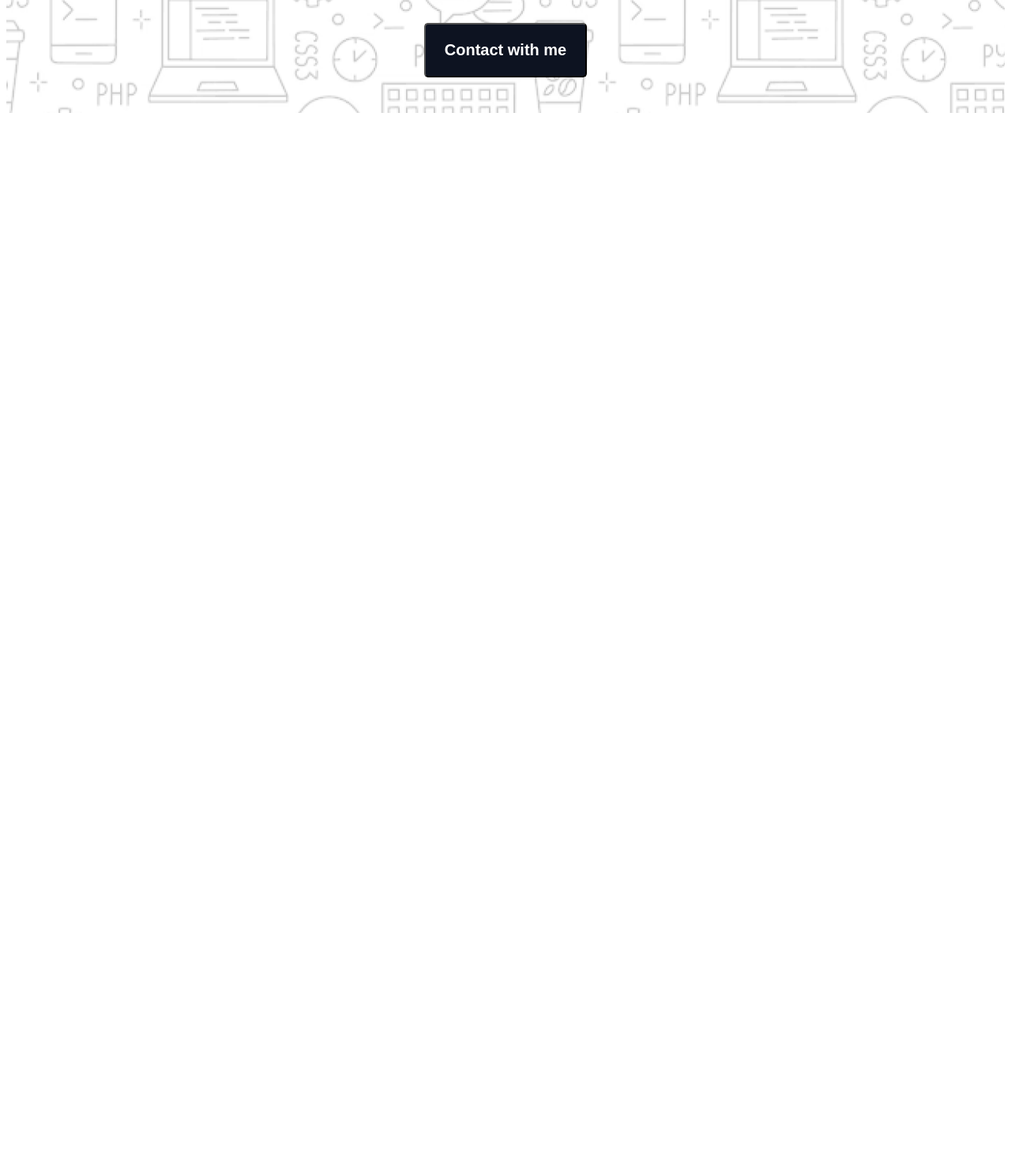
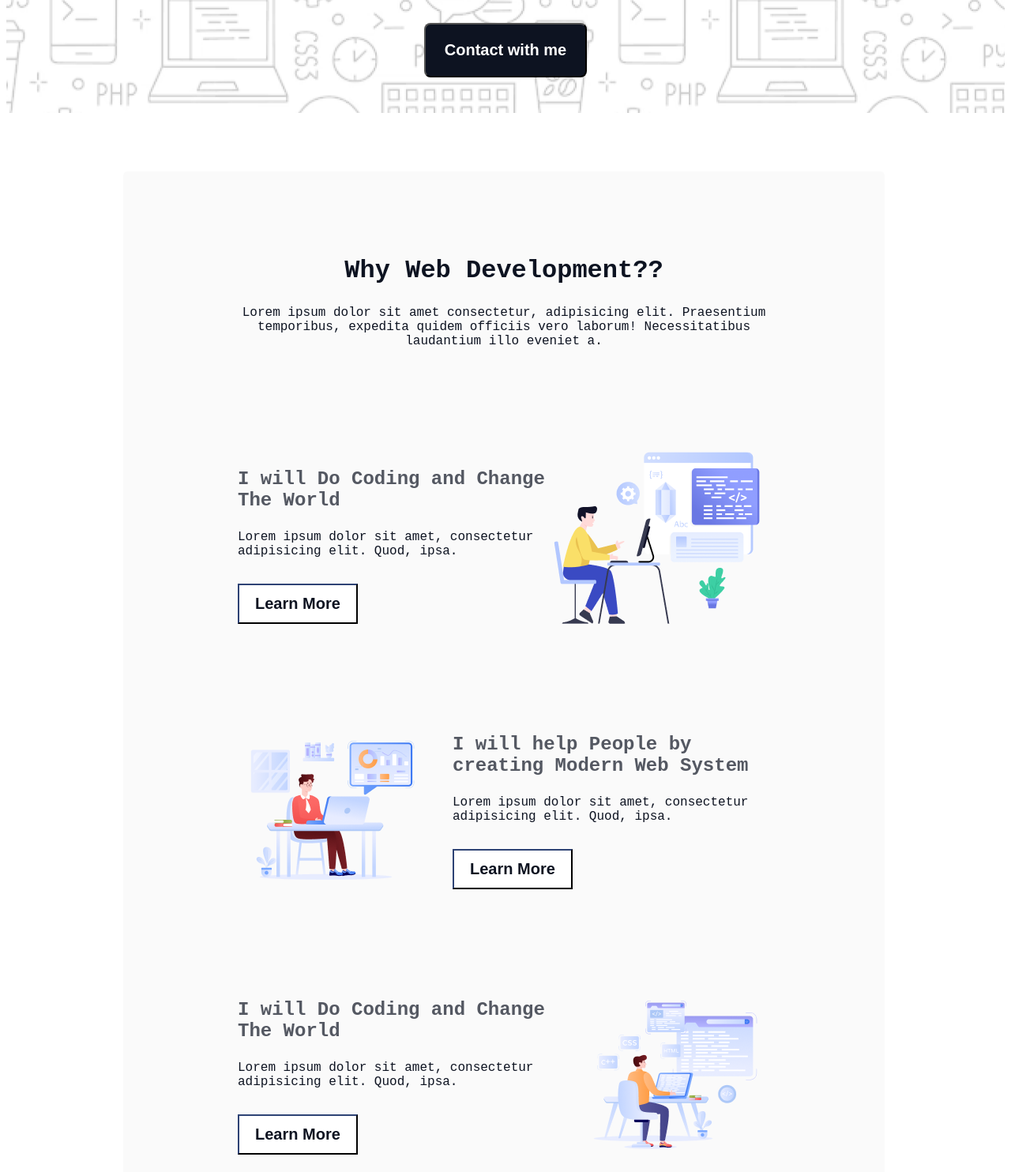
Before and after one commit to mehenika/first-assignment, a plain HTML site: page index.html in a window 1280 px wide. Shown: the part 501-1985 px from the top of the page at 79% size. Before the commit the page ends 800 px from the top, so only its background shows below. Drawn offline with Linux system fonts and the light colour scheme; a web font is replaced by a local one.

Commit message:
added Why Web Development frame

```diff
--- a/index.html
+++ b/index.html
@@ -1,11 +1,13 @@
 <!DOCTYPE html>
 <html lang="en">
+
 <head>
     <meta charset="UTF-8">
     <meta name="viewport" content="width=device-width, initial-scale=1.0">
     <title>First Assignment</title>
     <link rel="stylesheet" href="styles/style.css">
 </head>
+
 <body class="azeret-mono-normal">
     <header class="header">
         <nav>
@@ -15,18 +17,52 @@
             <div class="banner-pic-with-content">
                 <img class="banner-profile-pic" src="assets/Group.png" alt="Developer in front of his laptop">
                 <div class="banner-content">
-                    <h1 class="banner-title title-color">"In the near future, I hope to become a Developer."</h1>
-                    <p class="banner-description">Lorem ipsum dolor sit amet consectetur, adipisicing elit. Praesentium temporibus, expedita quidem officiis vero laborum! Necessitatibus laudantium illo eveniet a.</p>
-                        <button class="btn-contact">Contact with me</button>
+                    <h1 class="banner-title title">"In the near future, I hope to become a Developer."</h1>
+                    <p class="common-description">Lorem ipsum dolor sit amet consectetur, adipisicing elit. Praesentium
+                        temporibus, expedita quidem officiis vero laborum! Necessitatibus laudantium illo eveniet a.</p>
+                    <button class="btn-contact">Contact with me</button>
                 </div>
             </div>
         </div>
     </header>
     <main>
-
+        <section class="why-web-frame">
+            <div class="web-development">
+                <div class="common-title-section">
+                    <h2 class="title">Why Web Development??</h2>
+                    <p class="common-description">Lorem ipsum dolor sit amet consectetur, adipisicing elit. Praesentium
+                        temporibus, expedita quidem officiis vero laborum! Necessitatibus laudantium illo eveniet a.</p>
+                </div>
+                <div class="motivation">
+                    <div class="motivation-content">
+                        <h3 class="sub-title">I will Do Coding and Change The World</h3>
+                        <p class="motiv-description">Lorem ipsum dolor sit amet, consectetur adipisicing elit. Quod, ipsa.</p>
+                        <button class="btn-more">Learn More</button>
+                    </div>
+                    <img src="assets/Layer_1.png" alt="">
+                </div>
+                <div class="motivation2">
+                    <img class="image-square" src="assets/Group 3.png" alt="">
+                    <div class="motivation-content">
+                        <h3 class="sub-title">I will help People by creating Modern Web System</h3>
+                        <p class="motiv-description">Lorem ipsum dolor sit amet, consectetur adipisicing elit. Quod, ipsa.</p>
+                        <button class="btn-more">Learn More</button>
+                    </div>
+                </div>
+                <div class="motivation">
+                    <div class="motivation-content">
+                        <h3 class="sub-title">I will Do Coding and Change The World</h3>
+                        <p class="motiv-description">Lorem ipsum dolor sit amet, consectetur adipisicing elit. Quod, ipsa.</p>
+                        <button class="btn-more">Learn More</button>
+                    </div>
+                    <img src="assets/Group 4.png" alt="">
+                </div>
+            </div>
+        </section>
     </main>
     <footer>
 
     </footer>
 </body>
+
 </html>
--- a/styles/style.css
+++ b/styles/style.css
@@ -7,8 +7,22 @@
 }
 
 /* Shared Styles */
-.title-color{
+.title{
+    text-align: center;
     color: #0D1321;
+    font-size: 32px;
+    font-weight: 800;
+}
+
+.common-description{
+    text-align: center;
+    color: #0D1321;
+    font-size: 16px;
+    margin-bottom: 32px;
+}
+
+.common-title-section{
+    padding: 0px 47px 48px;
 }
 
 /* Header Styles */
@@ -53,20 +67,64 @@
     max-width: 998px;
 }
 
-.banner-description{
-    text-align: center;
-    color: #0D1321;
-    font-size: 16px;
-    margin-bottom: 32px;
-}
-
 .btn-contact{
     background-color: #0D1321;
     color: #FFFFFF;
     font-size: 20px;
     font-weight: 600;
     padding: 21px 24px;
-    border-radius: 5px;
+    border-radius: 8px;
     display: block;
     margin: auto;
 }
+
+/* Why Web Development Frame Styles */
+.why-web-frame{
+    max-width: 1140px;
+    background-color: rgba(13, 19, 33, 0.02);
+    border-radius: 5px;
+    margin: 74px 152px 90px 148px;
+    padding: 80px 97px;
+}
+
+.sub-title{
+    font-size: 24px;
+    font-weight: bold;
+    color: rgba(13, 19, 33, 0.7);
+}
+
+.motiv-description{
+    color: #0D1321;
+    font-size: 16px;
+    margin-bottom: 32px;
+}
+
+.btn-more{
+    border-color: #0D1321;
+    padding: 12px 20px;
+    font-size: 20px;
+    color: #0D1321;
+    font-weight: 600;
+    background-color: #FFFFFF;
+}
+
+.motivation{
+    display: flex;
+    justify-content: space-between;
+    padding: 48px;
+    border-color: #FFFFFF;
+}
+
+.motivation-content{
+    width: 477px;
+}
+
+/* Motivation Card 2 elements do not seem to have space between like motivation card 1 and 3. That's why, I added padding and margin according to figma  */
+.motivation2{
+    display: flex;
+    padding: 48px;
+}
+
+.image-square{
+    margin-right: 32px;
+}
```
